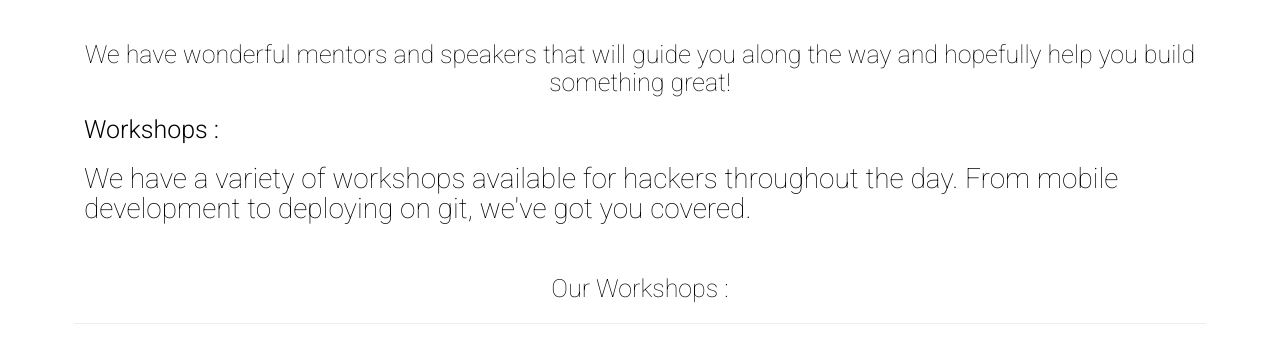
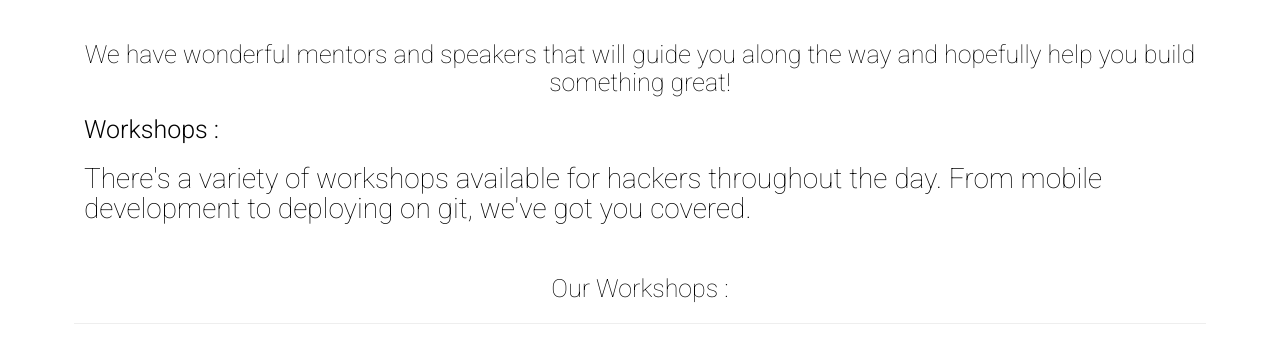
Before and after one commit to iChauster/montyhacks, a Node server app: page / in a window 1280 px wide. Shown: the part 1192-1548 px from the top of the page. Run offline with Node 20, Linux system fonts and the light colour scheme; some libraries are stand-ins or nearby versions.

Commit message:
so help me god pt2

```diff
--- a/views/index.jade
+++ b/views/index.jade
@@ -67,7 +67,7 @@ html(lang ='en')
 				.row.pa
 					h4 We have wonderful mentors and speakers that will guide you along the way and hopefully help you build something great!
 					h2 Workshops :
-					h3 We have a variety of workshops available for hackers throughout the day. From mobile development to deploying on git, we've got you covered.
+					h3 There's a variety of workshops available for hackers throughout the day. From mobile development to deploying on git, we've got you covered.
 				.row
 					h4#work
 						| Our Workshops :
```
